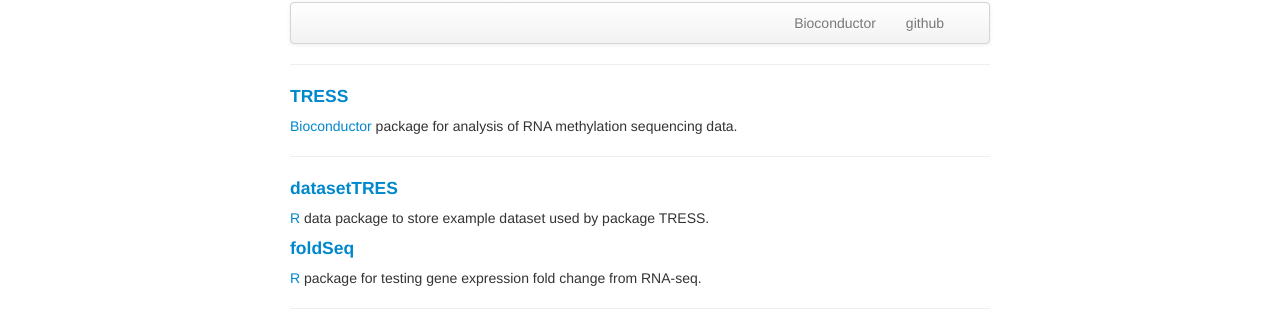
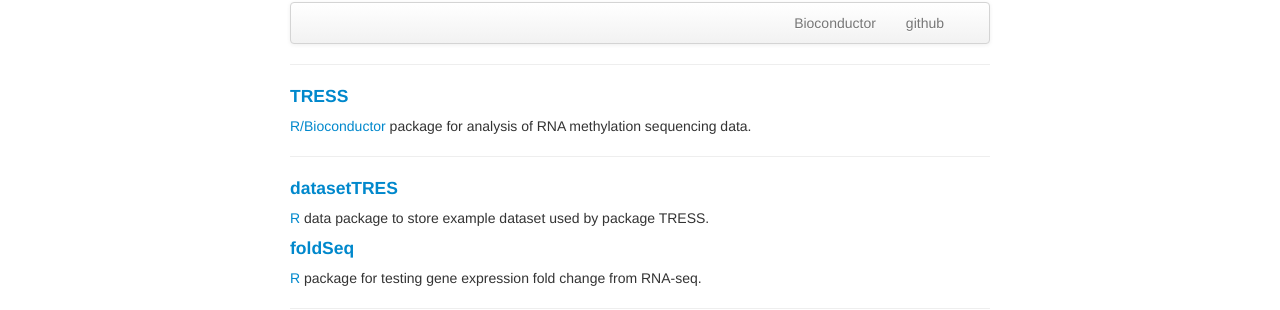
Before and after one commit to ZhenxingGuo0015/ZhenxingGuo0015.github.io, a Jekyll site: the page built from software.md, in a window 1280 px wide. Shown: the part 150-460 px from the top of the page. Built offline with Jekyll 4.4.1, drawn with Linux system fonts in a browser that asks for light colours.

```diff
--- a/software.md
+++ b/software.md
@@ -19,7 +19,7 @@ description: Zhenxing Guo's software
 ---
 
 #### <a name="Bioconductor"></a>[TRESS](https://www.bioconductor.org/packages/release/bioc/html/TRESS.html)
-[Bioconductor](https://www.bioconductor.org/) package for analysis of RNA methylation sequencing data.
+[R/Bioconductor](https://www.bioconductor.org/) package for analysis of RNA methylation sequencing data.
 
 ---
 
```
